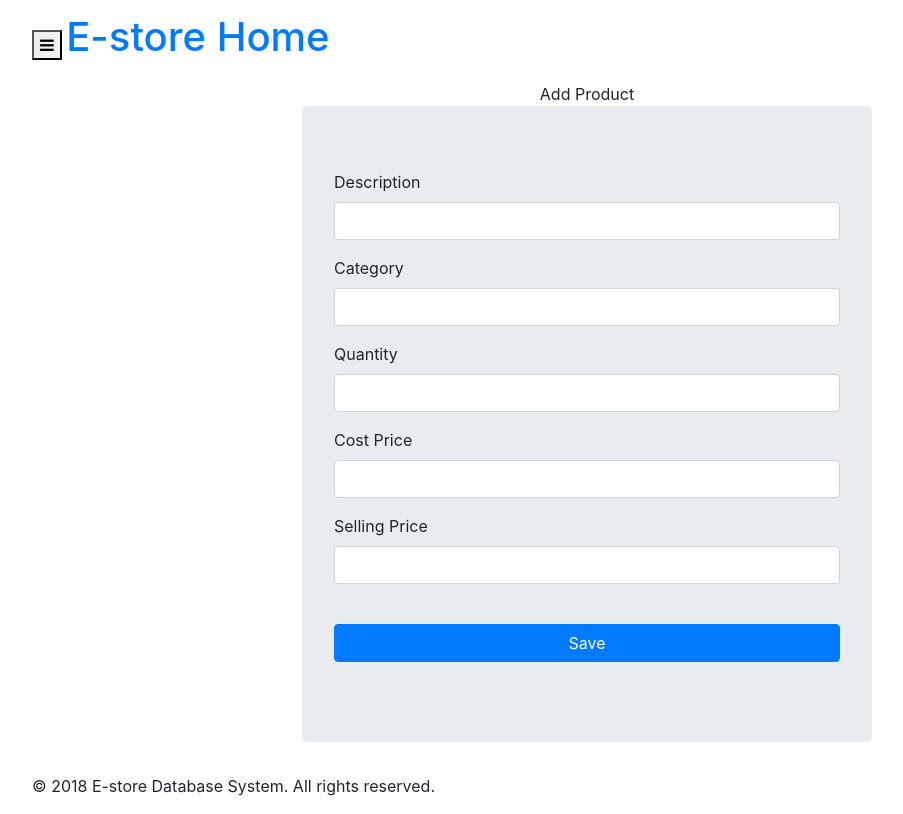
After one commit to Laxmithapa722/Estore-web-app, a PHP site: the page made by view/addProductForm.php in a window 1280 px wide. The commit adds this page. Shown: the whole page, without its empty margins (53-956 px from the left). Run offline with PHP 8.4, Linux system fonts and the light colour scheme; the template is opened without the code that fills it, so the values that code supplies are empty; some libraries are stand-ins or nearby versions.

Commit message:
add a new product

```diff
--- /dev/null
+++ b/view/addProductForm.php
@@ -0,0 +1,84 @@
+<?php
+
+include_once('view/header.php');
+?>
+<div class="row">
+    <div class="col-sm-3"></div>
+    <div class="col-sm-6 text-center box">Add Product</div>
+    <div class="col-sm-3"></div>
+</div>
+
+
+<div class="row">
+    <div class="col-sm-3"></div>
+    <div class="col-sm-6 jumbotron">
+        <form class="form-horizontal" action="?action=addProduct" method="post" novalidate>
+            <div class="form-group">
+                <label class="control-label" for="Description">
+                    Description
+                    <small class="text-danger">
+                        <?=isset($errors['Description'])? $errors['Description']:''; ?>
+                    </small>
+
+                </label>
+
+                <input class="form-control" type="text" name="Description" value="<?=$Description ?>"/>
+            </div>
+
+
+            <div class="form-group">
+                <label class="control-label" for="Category">
+                    Category
+                <small class="text-danger">
+                        <?=isset($errors['Category'])? $errors['Category']:''; ?>
+                 </small>
+                </label>
+
+                <input class="form-control" type="text" name="Category" value="<?=$Category ?>" />
+            </div>
+
+
+            <div class="form-group">
+                <label class="control-label" for="Quantity">
+                    Quantity
+                    <small class="text-danger">
+                        <?=isset($errors['Quantity'])? $errors['Quantity']:''; ?>
+                    </small>
+                </label>
+
+                <input class="form-control" type="text" name="Quantity" value="<?=$Quantity ?>" />
+            </div>
+
+
+            <div class="form-group">
+                <label class="control-label" for="CostPrice">
+                    Cost Price
+                    <small class="text-danger">
+                        <?=isset($errors['CostPrice'])? $errors['CostPrice']:''; ?>
+                    </small>
+                </label>
+
+                <input class="form-control" type="text" name="CostPrice" value="<?=$CostPrice ?>" />
+            </div>
+
+
+            <div class="form-group">
+                <label class="control-label" for="SellingPrice">
+                    Selling Price
+                    <small class="text-danger">
+                        <?=isset($errors['SellingPrice'])? $errors['SellingPrice']:''; ?>
+                    </small>
+                </label>
+
+                <input class="form-control" type="text" name="SellingPrice" value="<?=$SellingPrice ?>" />
+            </div>
+
+            <br/>
+            <div class="form-group">
+                <input type="submit" value="Save" class="btn btn-primary btn-block" name="addProduct" />
+            </div>
+        </form>
+    </div>
+    <div class="col-sm-3"></div>
+</div>
+<?php include_once('view/footer.php'); ?>
--- a/view/viewProducts.php
+++ b/view/viewProducts.php
@@ -43,7 +43,7 @@
 
                 <tr>
                     <td colspan="10" align="left">
-                        <a href="?action=addBooking"><button class="btn btn-primary btn-lg">Add Booking</button></a>
+                        <a href="?action=addProduct"><button class="btn btn-primary btn-lg">Add Product</button></a>
                     </td>
                 </tr>
             </table>
```
Also changed, not shown: controller/ProductsController.php (+10 -9 lines), model/EstoreDB.php (+5 -5 lines), view/addBookingForm.php (deleted, +0 -87 lines).
